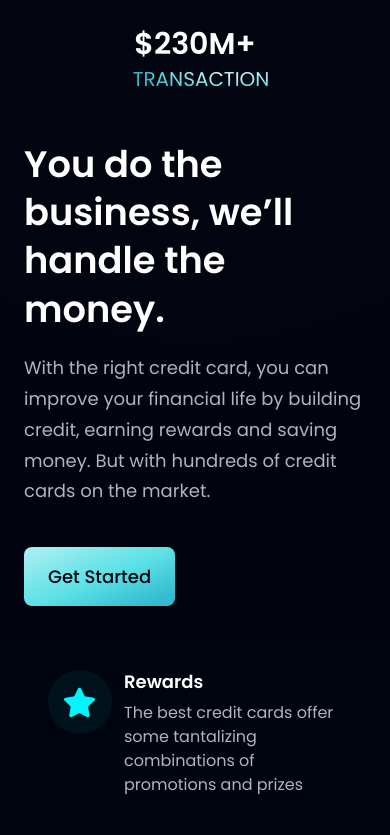
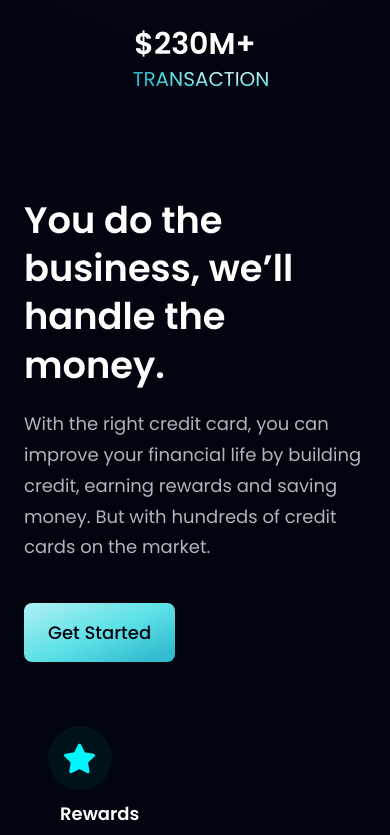
Before and after one commit to rcastillod/hoobank-react, a React (Vite) app: page / in a window 390 px wide. Shown: the part 1368-2203 px from the top of the page. Built offline with nearby package versions, Linux system fonts and the light colour scheme.

Commit message:
feat: :lipstick: Update the FeatureCard style mobile

```diff
--- a/src/components/Business.jsx
+++ b/src/components/Business.jsx
@@ -8,9 +8,9 @@ import Button from "./Button";
 import { features } from "../constants";
 
 const FeatureCard = ({ icon, title, content, index }) => (
-  <div className={`flex flex-row p-6 rounded-[20px] feature-card`}>
+  <div className={`flex flex-col sm:flex-row p-6 rounded-[20px] feature-card`}>
     <div
-      className={`w-[64px] h-[64px] rounded-full bg-dimBlue ${styles.flexCenter}`}
+      className={`w-[64px] h-[64px] mb-3 sm:mb-0 rounded-full bg-dimBlue ${styles.flexCenter}`}
     >
       <img src={icon} alt="icon" className="w-[50%] h-[50%] object-contain" />
     </div>
@@ -25,7 +25,7 @@ const FeatureCard = ({ icon, title, content, index }) => (
 
 const Business = () => {
   return (
-    <section id="features" className={`${layout.section}`}>
+    <section id="features" className={`${layout.section} mt-20 sm:mt-0`}>
       <div className={`${layout.sectionInfo}`}>
         <h2 className={`${styles.heading2} heading2`}>
           You do the business, <br className="sm:block hidden" /> we’ll handle
```
